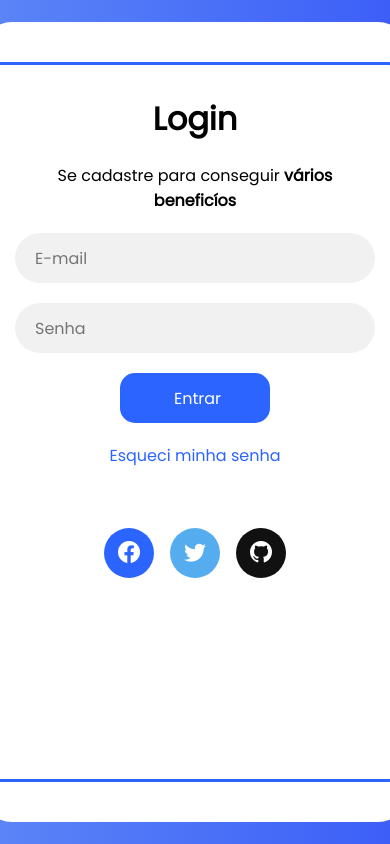
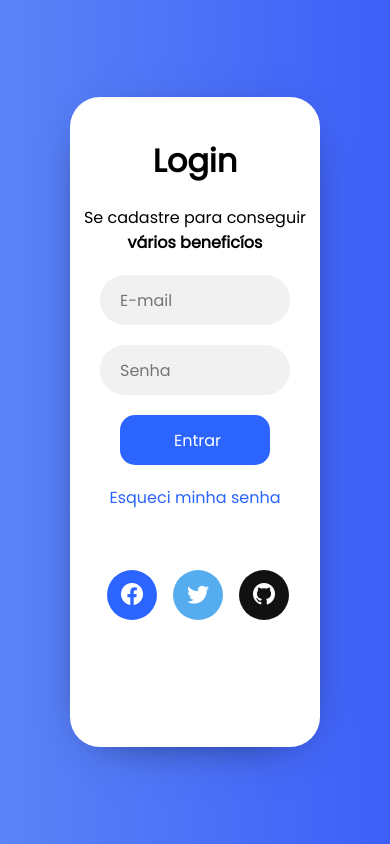
Before and after one commit to thiagomarim/projeto-login, a plain HTML site: page index.html in a window 390 px wide. Drawn offline with nearby package versions, Linux system fonts and the light colour scheme.

Commit message:
teste responsivo

```diff
--- a/style.css
+++ b/style.css
@@ -22,6 +22,7 @@ body {
     display: flex;
     justify-content: space-evenly;
     background-color: white;
+    box-shadow: 0 10px 50px -30px black;
     width: 1200px;
     height: 600px;
     border-radius: 30px;
@@ -171,9 +172,11 @@ form div input:focus {
 @media (max-width:992px) {
     .main-card{
         width: 500px;
-        height: 800px;
-        padding: 0px 0px 0px 0px;
+        height: 650px;
+        padding: 0px;
+        margin: 20px;
         margin: 1rem;
+        text-align: center;
     }
 
     .right-card {
@@ -181,6 +184,7 @@ form div input:focus {
         justify-content: flex-start;
         align-items: flex-start;
         margin: 40px 0px 40px 0px;
+        border: none;
     }
 
     .right-card .socials2 {
@@ -188,10 +192,6 @@ form div input:focus {
         display: flex;
         gap: 1rem;
         padding: 0px 50px 0px 89px;
-    }
-
-    .socials2 {
-
     }
 
     .socials2 a {
@@ -231,3 +231,27 @@ form div input:focus {
         display: none;
     }
 }
+
+@media (max-width:450px) {
+    .main-card {
+        width: 250px;
+    }
+
+    .right-card {
+        width: 250px;
+        padding: 0px;
+    }
+
+    form {
+        width: 250px;
+    }
+
+    form div input {
+        width: 170px;
+    }
+
+    .right-card .socials2 {
+        padding: 0px 0px 0px 37px;
+    }
+
+}
```
